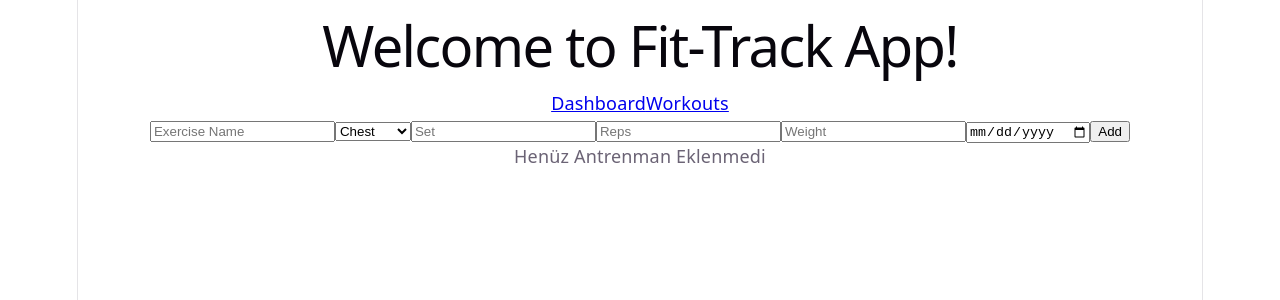
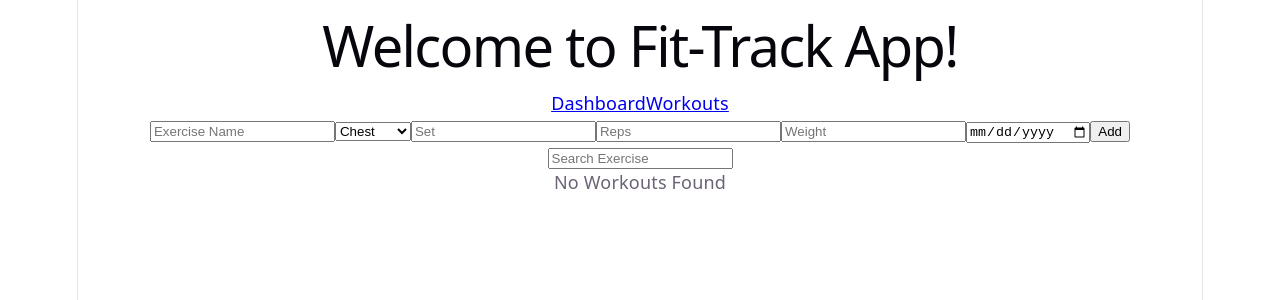
Before and after one commit to yigityilmaz16/fit-track, a React (Vite) app: page /workouts in a window 1280 px wide. Shown: the top 300 px of the page. Built offline with nearby package versions, Linux system fonts and the light colour scheme.

Commit message:
feat: add workout search functionality

```diff
--- a/src/components/WorkoutList.jsx
+++ b/src/components/WorkoutList.jsx
@@ -1,4 +1,4 @@
-import { useContext } from "react";
+import { useContext, useState } from "react";
 import { WorkoutContext } from "../context/WorkoutContext";
 import WorkoutCard from "./WorkoutCard";
 function WorkoutList(){
@@ -7,17 +7,20 @@ const {
     deleteWorkout,
     startEdit
 } = useContext(WorkoutContext);
-if (workouts.length === 0){
-    return(
-        <p>Henüz Antrenman Eklenmedi</p>
-    );
-}
+const [searchTerm,setSearchTerm]=useState("");
+const filteredWorkouts = workouts.filter((workout) => {
+  return workout.exercise
+    .toLowerCase()
+    .includes(searchTerm.toLowerCase());
+});
 return(
     <div>
-
-        {workouts.map((workout)=>{
+        <input type="text" placeholder="Search Exercise" value={searchTerm} onChange={(e)=>setSearchTerm(e.target.value)}></input>
+        {filteredWorkouts.length===0 ?   <p>No Workouts Found</p> :  filteredWorkouts.map((workout)=>{
            return <WorkoutCard workout={workout} key={workout.id}  />
         })}
+
+
     </div>
 )
 }
```
